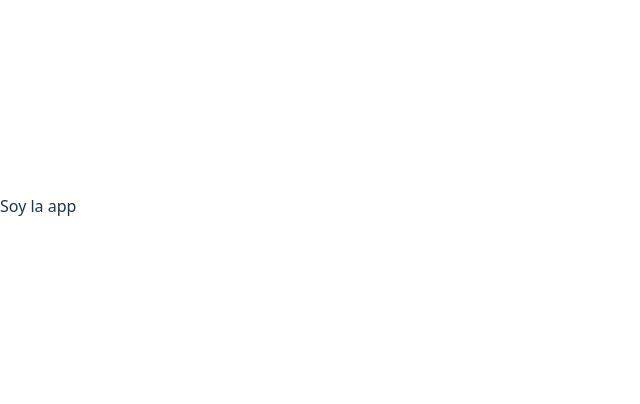
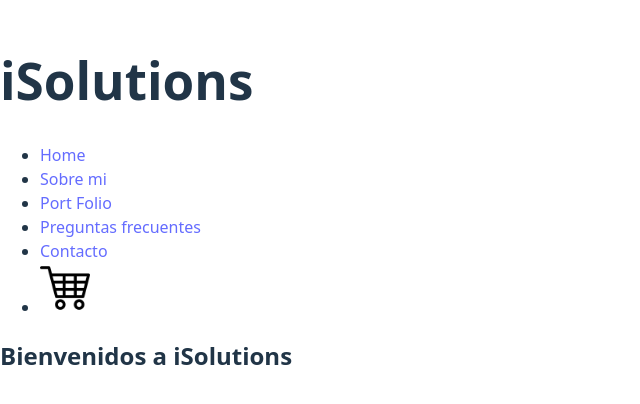
Before and after one commit to Franncolomboo/proyecto-react-coder, a React (Vite) app: page / in a window 1280 px wide. Shown: the part 194-598 px from the top of the page, without its empty margins (0-640 px from the left). Built offline with nearby package versions, Linux system fonts and the light colour scheme.

Commit message:
Creacion de modulos navBar , CartWidget e ItemListContainer

```diff
--- a/src/App.jsx
+++ b/src/App.jsx
@@ -1,8 +1,12 @@
+import NavBar  from "./components/NavBar"
+import ItemListContainer from "./components/ItemListContainer"
+
 function App() {
-
+  const mensaje = "Bienvenidos a iSolutions";
   return (
     <div>
-      Soy la app
+        <NavBar />
+        <ItemListContainer greetings={mensaje} />
     </div>
   )
 }
--- /dev/null
+++ b/src/components/CartWidget.jsx
@@ -0,0 +1,11 @@
+import carrito from "../assets/img/carrito.png"
+
+function CartWidget(){
+    return(
+        <div>
+            <img src={carrito} alt="carrito de compras" className="carrito" width={50}/>
+        </div>
+    );
+}
+
+export default CartWidget;
--- /dev/null
+++ b/src/components/ItemListContainer.jsx
@@ -0,0 +1,9 @@
+function ItemListContainer(props) {
+    return (
+        <div>
+            <h2 className="subHeader">{props.greetings}</h2>
+        </div>
+    );
+}
+
+export default ItemListContainer;
--- /dev/null
+++ b/src/components/NavBar.jsx
@@ -0,0 +1,21 @@
+import Carrito from "./CartWidget"
+
+function NavBar(){
+    return (
+        <div>
+            <h1>iSolutions</h1>
+            <nav className="navBar-container">
+                <ul className="navBar-list">
+                    <li><a href="">Home</a></li>
+                    <li><a href="">Sobre mi</a></li>
+                    <li><a href="">Port Folio</a></li>
+                    <li><a href="">Preguntas frecuentes</a></li>
+                    <li><a href="">Contacto</a></li>
+                    <li><Carrito /></li>
+                </ul>
+            </nav>
+        </div>
+    );
+}
+
+export default NavBar;
```
Also changed, not shown: src/assets/img/carrito.png (added).
